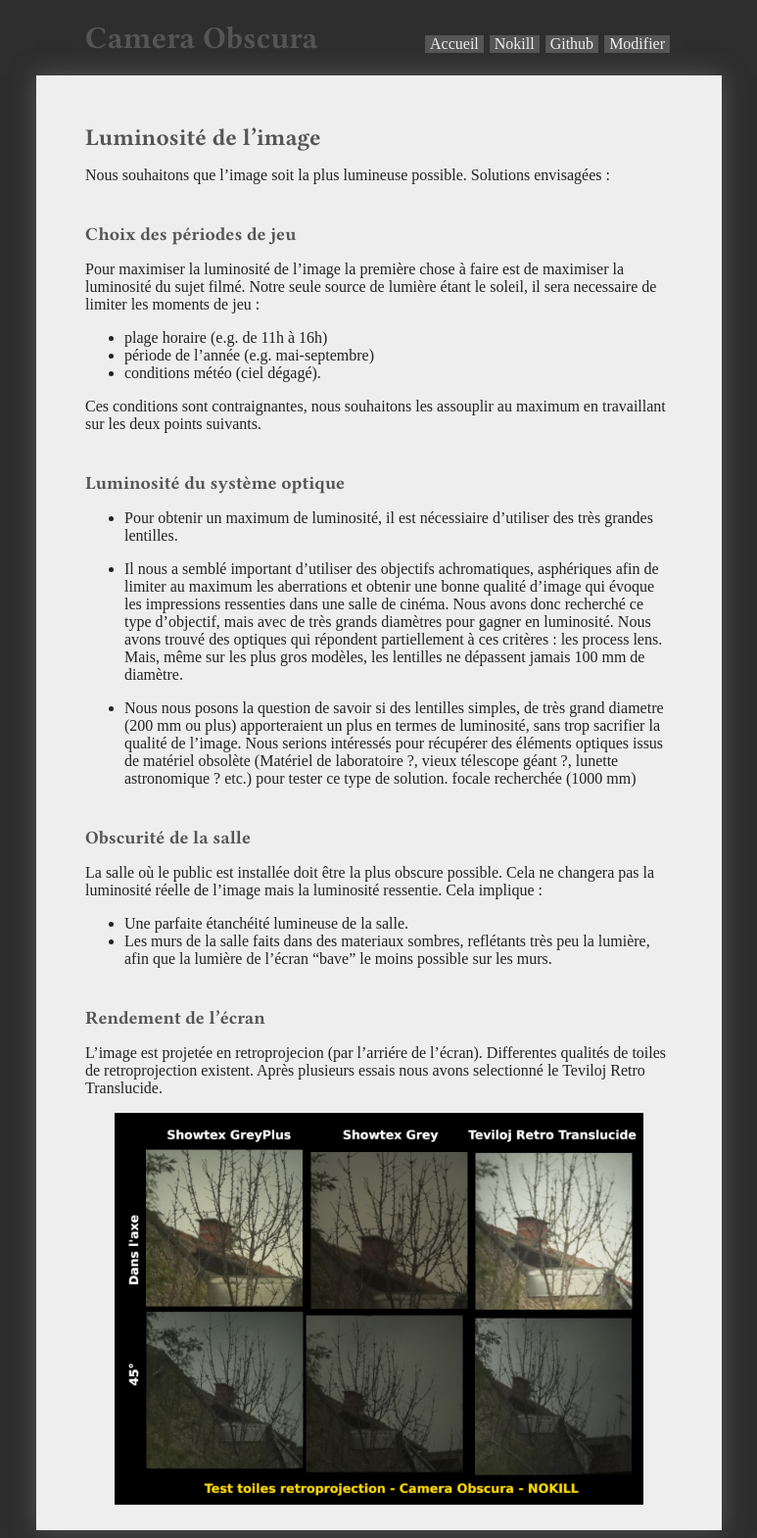
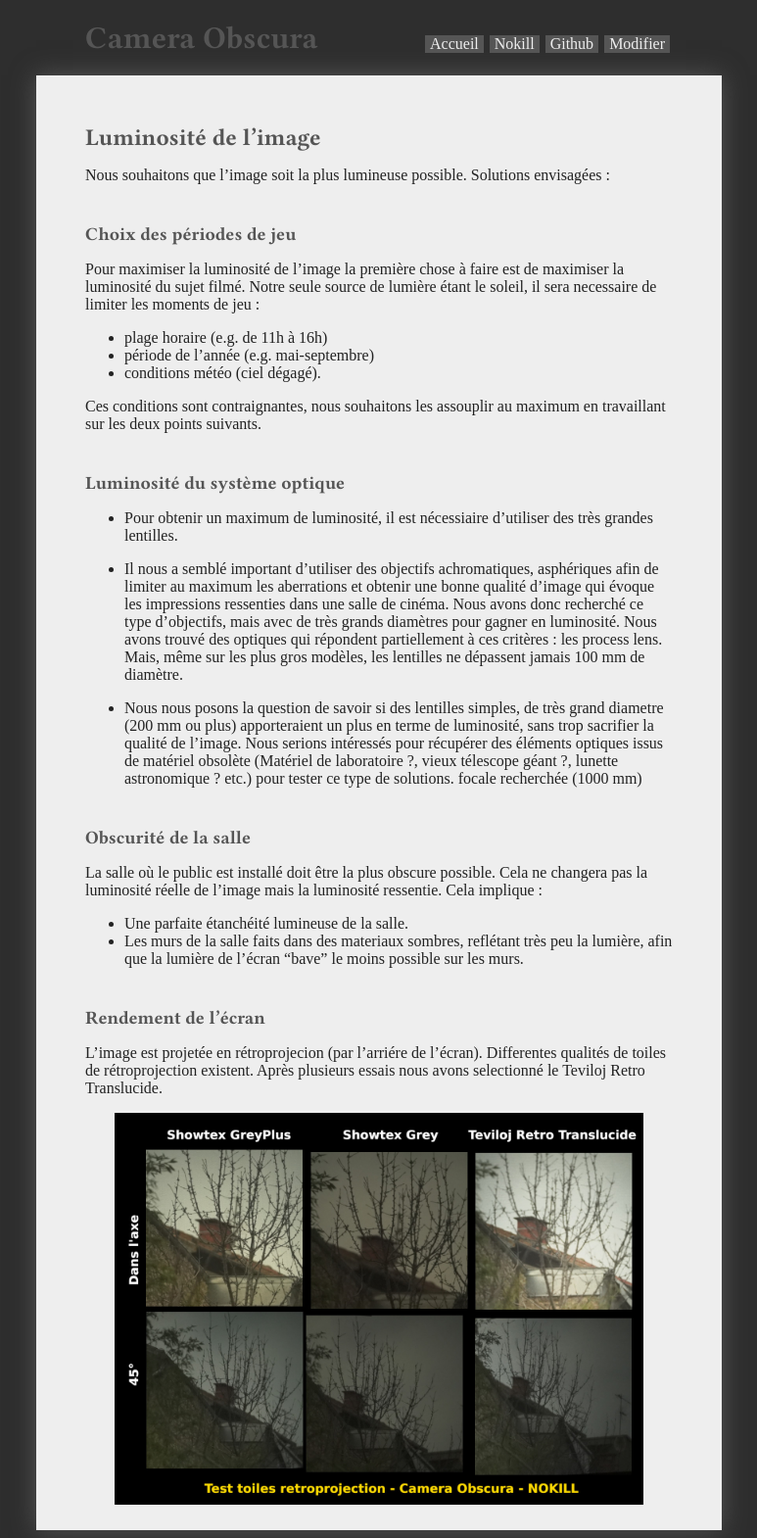
Before and after one commit to virginienokill/camera-obscura, a Jekyll site: the page built from contenu/technique/luminosite.md, in a window 1280 px wide. Shown: the whole page at 98% size, without its empty margins (253-1026 px from the left). Built offline with Jekyll 4.4.1, drawn with Linux system fonts in a browser that asks for light colours; nearby versions of some CDN libraries; some web fonts are replaced; our own code applies the rules of GitHub Pages for plain Markdown files; a script that is not in the unit is left out; the repository's description, which GitHub fills in, is left out.

Commit message:
Update luminosite.md

```diff
--- a/contenu/technique/luminosite.md
+++ b/contenu/technique/luminosite.md
@@ -16,21 +16,21 @@
 
 - Pour obtenir un maximum de luminosité, il est nécessiaire d’utiliser des très grandes lentilles.
 
-- Il nous a semblé important d’utiliser des objectifs achromatiques, asphériques afin de limiter au maximum les aberrations et obtenir une bonne qualité d’image qui évoque les impressions ressenties dans une salle de cinéma. Nous avons donc recherché ce type d'objectif, mais avec de très grands diamètres pour gagner en luminosité. Nous avons trouvé des optiques qui répondent partiellement à ces critères : les process lens. Mais, même sur les plus gros modèles, les lentilles ne dépassent jamais 100 mm de diamètre.
+- Il nous a semblé important d’utiliser des objectifs achromatiques, asphériques afin de limiter au maximum les aberrations et obtenir une bonne qualité d’image qui évoque les impressions ressenties dans une salle de cinéma. Nous avons donc recherché ce type d'objectifs, mais avec de très grands diamètres pour gagner en luminosité. Nous avons trouvé des optiques qui répondent partiellement à ces critères : les process lens. Mais, même sur les plus gros modèles, les lentilles ne dépassent jamais 100 mm de diamètre.
 
-- Nous nous posons la question de savoir si des lentilles simples, de très grand diametre (200 mm ou plus) apporteraient un plus en termes de luminosité, sans trop sacrifier la qualité de l'image. Nous serions intéressés pour récupérer des éléments optiques issus de matériel obsolète (Matériel de laboratoire ?, vieux télescope géant ?, lunette astronomique ? etc.) pour tester ce type de solution. focale recherchée (1000 mm)
+- Nous nous posons la question de savoir si des lentilles simples, de très grand diametre (200 mm ou plus) apporteraient un plus en terme de luminosité, sans trop sacrifier la qualité de l'image. Nous serions intéressés pour récupérer des éléments optiques issus de matériel obsolète (Matériel de laboratoire ?, vieux télescope géant ?, lunette astronomique ? etc.) pour tester ce type de solutions. focale recherchée (1000 mm)
 
 ### Obscurité de la salle
 
 
-La salle où le public est installée doit être la plus obscure possible. Cela ne changera pas la luminosité réelle de l’image mais la luminosité ressentie.
+La salle où le public est installé doit être la plus obscure possible. Cela ne changera pas la luminosité réelle de l’image mais la luminosité ressentie.
  Cela implique :
 
 - Une parfaite étanchéité lumineuse de la salle.
-- Les murs de la salle faits dans des materiaux sombres, reflétants très peu la lumière, afin que la lumière de l’écran “bave” le moins possible sur les murs.
+- Les murs de la salle faits dans des materiaux sombres, reflétant très peu la lumière, afin que la lumière de l’écran “bave” le moins possible sur les murs.
 
 ### Rendement de l'écran
 
-L'image est projetée en retroprojecion (par l'arriére de l'écran). Differentes qualités de toiles de retroprojection existent. Après plusieurs essais nous avons selectionné le Teviloj Retro Translucide.
+L'image est projetée en rétroprojecion (par l'arriére de l'écran). Differentes qualités de toiles de rétroprojection existent. Après plusieurs essais nous avons selectionné le Teviloj Retro Translucide.
 
 ![test toiles retroproj](../img/test-toiles-retroproj.jpg)
```
